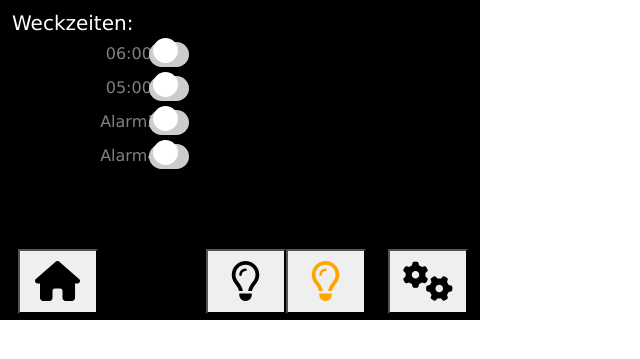
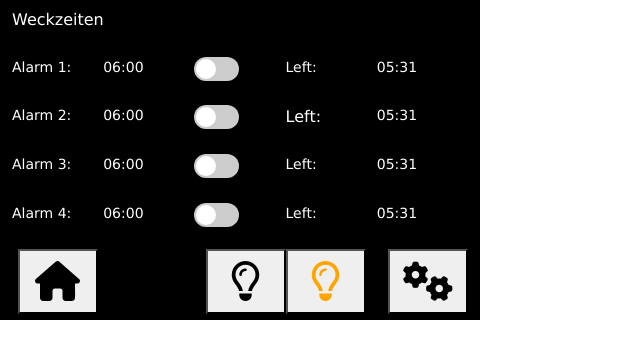
Before and after one commit to BitPhil/RaspiClock, a Flask app: page /alarms.html in a window 1280 px wide. Shown: the top 359 px of the page, without its empty margins (0-640 px from the left). Run offline with Flask 2, Linux system fonts and the light colour scheme; some libraries are stand-ins or nearby versions.

Commit message:
added static alarms page

```diff
--- a/app/static/css/alarms.css
+++ b/app/static/css/alarms.css
@@ -20,31 +20,16 @@ a {
     background: black;
     color: white;
     grid-template-columns: 2.5% 19% 19% 19% 19% 19% 2.5%;
-    grid-template-rows: 2.5% 19% 19% 19% 19% 19% 2.5%;
+    grid-template-rows: 2.5% 15.2% 15.2% 15.2% 15.2% 15.2% 19% 2.5%;
     grid-template-areas:
         ". . . . . . ."
-        ". alarms alarms alarms hoursToGetUp hoursToGetUp ."
-        ". alarms alarms alarms hoursToGetUp hoursToGetUp ."
-        ". alarms alarms alarms hoursToGetUp hoursToGetUp ."
-        ". alarms alarms alarms hoursToGetUp hoursToGetUp ."
+        ". header header header . . ."
+        ". title_1 time_1 x_1 l_1 timeuntil_1 ."
+        ". title_2 time_2 x_2 l_2 timeuntil_2 ."
+        ". title_3 time_3 x_3 l_3 timeuntil_3 ."
+        ". title_4 time_4 x_4 l_4 timeuntil_4 ."
         ". homebtn . light_offbtn light_onbtn settingsbtn ."
         ". . . . . . ."
-}
-
-.alarms{
-    grid-area: alarms;
-    font-size: 20px;
-    align-self: top;
-    cursor: pointer;
-}
-
-.alarm{
-    display:grid;
-    grid-template-columns: 50% 50%;
-    font-size: 16px;
-    color: grey;
-    justify-self: center;
-    margin: 4px;
 }
 
 .home{
@@ -78,8 +63,9 @@ a {
 .switch {
     position: relative;
     display: inline-block;
-    width: 40px;
-    height: 25px;
+    width: 45px;
+    height: 24px;
+    grid-area: switch;
 }
 
 .switch input {
@@ -103,10 +89,10 @@ a {
 .slider:before {
     position: absolute;
     content: "";
-    height: 25px;
-    width: 25px;
-    left: 4px;
-    bottom: 4px;
+    height: 20px;
+    width: 20px;
+    left: 2px;
+    bottom: 2px;
     background-color: white;
     -webkit-transition: .4s;
     transition: .4s;
@@ -117,15 +103,105 @@ input:checked + .slider {
 }
 
 input:checked + .slider:before {
-  -webkit-transform: translateX(16px);
-  -ms-transform: translateX(16px);
-  transform: translateX(16px);
+  -webkit-transform: translateX(20px);
+  -ms-transform: translateX(20px);
+  transform: translateX(20px);
 }
 
 .slider.round {
-  border-radius: 25px;
+  border-radius: 20px;
 }
 
 .slider.round:before {
   border-radius: 50%;
 }
+
+.title_1{
+    grid-area: title_1;
+    font-size: 14px;
+}
+.title_2{
+    grid-area: title_2;
+    font-size: 14px;
+}
+.title_3{
+    grid-area: title_3;
+    font-size: 14px;
+}
+.title_4{
+    grid-area: title_4;
+    font-size: 14px;
+}
+
+.time_1{
+    grid-area: time_1;
+    font-size: 14px;
+}
+.time_2{
+    grid-area: time_2;
+    font-size: 14px;
+}
+.time_3{
+    grid-area: time_3;
+    font-size: 14px;
+}
+.time_4{
+    grid-area: time_4;
+    font-size: 14px;
+}
+
+.timeuntil_1{
+    grid-area: timeuntil_1;
+    font-size: 14px;
+}
+.timeuntil_2{
+    grid-area: timeuntil_2;
+    font-size: 14px;
+}
+.timeuntil_3{
+    grid-area: timeuntil_3;
+    font-size: 14px;
+}
+.timeuntil_4{
+    grid-area: timeuntil_4;
+    font-size: 14px;
+}
+
+.x_1{
+    grid-area: x_1;
+    font-size: 14px;
+}
+.x_2{
+    grid-area: x_2;
+    font-size: 16px;
+}
+.x_3{
+    grid-area: x_3;
+    font-size: 14px;
+}
+.x_4{
+    grid-area: x_4;
+    font-size: 14px;
+}
+
+.l_1{
+    grid-area: l_1;
+    font-size: 14px;
+}
+.l_2{
+    grid-area: l_2;
+    font-size: 16px;
+}
+.l_3{
+    grid-area: l_3;
+    font-size: 14px;
+}
+.l_4{
+    grid-area: l_4;
+    font-size: 14px;
+}
+
+.header{
+    grid-area: header;
+    font-size: 16px;
+}
--- a/app/templates/alarms.html
+++ b/app/templates/alarms.html
@@ -6,39 +6,42 @@
 
 {% block content %}
 
-<div class="alarms grid-box" id="alarms">
-    Weckzeiten:
-  <div class="alarm">
-    <div id="alarmtime_1">06:00</div>
-    <label class="switch">
+<label class="header">Weckzeiten</label>
+
+<label class="title_1">Alarm 1:</label>
+<label class="time_1" onclick="set_alarmtime()">06:00</label>
+<label class="l_1">Left:</label>
+<label class="timeuntil_1">05:31</label>
+<label class="switch x_1">
   <input type="checkbox" onclick="checkbox(this)"/>
   <span class="slider round"></span>
 </label>
-  </div>
 
-  <div class="alarm">
-    <div id="alarmtime_2">05:00</div>
-    <label class="switch">
+<label class="title_2">Alarm 2:</label>
+<label class="time_2" onclick="set_alarmtime()">06:00</label>
+<label class="l_2">Left:</label>
+<label class="timeuntil_2">05:31</label>
+<label class="switch x_2">
   <input type="checkbox" onclick="checkbox(this)"/>
   <span class="slider round"></span>
 </label>
-  </div>
 
-  <div class="alarm">
-    <div id="alarmtime_3">Alarm3</div>
-    <label class="switch">
+<label class="title_3">Alarm 3:</label>
+<label class="time_3" onclick="set_alarmtime()">06:00</label>
+<label class="l_3">Left:</label>
+<label class="timeuntil_3">05:31</label>
+<label class="switch x_3">
   <input type="checkbox" onclick="checkbox(this)"/>
   <span class="slider round"></span>
 </label>
-  </div>
 
-  <div class="alarm">
-    <div id="alarmtime_4">Alarm4</div>
-    <div class="switch">
+<label class="title_4">Alarm 4:</label>
+<label class="time_4" onclick="set_alarmtime()">06:00</label>
+<label class="l_4">Left:</label>
+<label class="timeuntil_4">05:31</label>
+<label class="switch x_4">
   <input type="checkbox" onclick="checkbox(this)"/>
   <span class="slider round"></span>
-    </div>
-  </div>
-</div>
+</label>
 
 {% endblock %}
```
Lines whose indentation alone changed are shown as unchanged.
